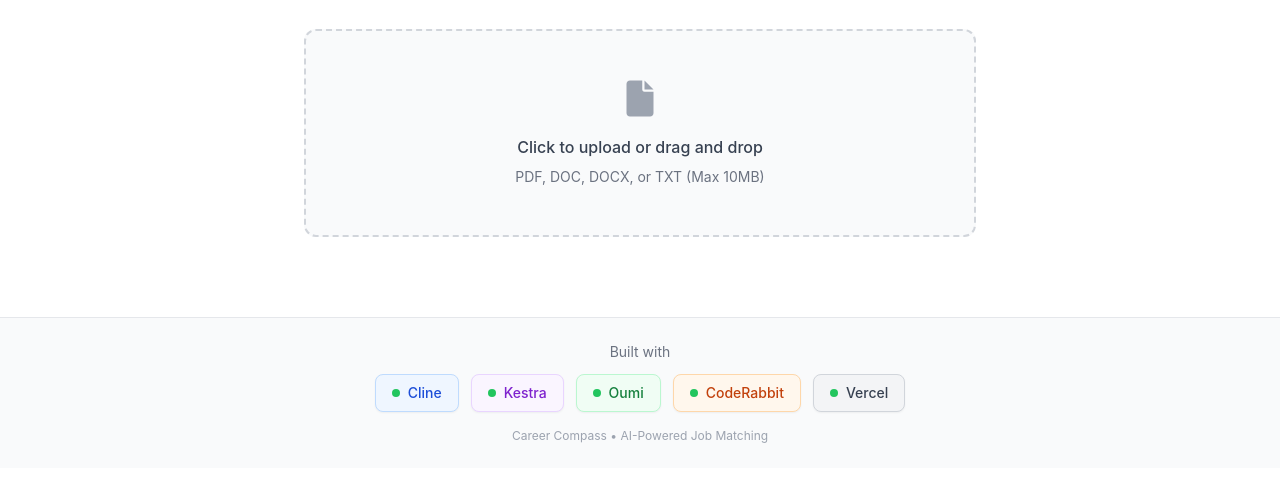
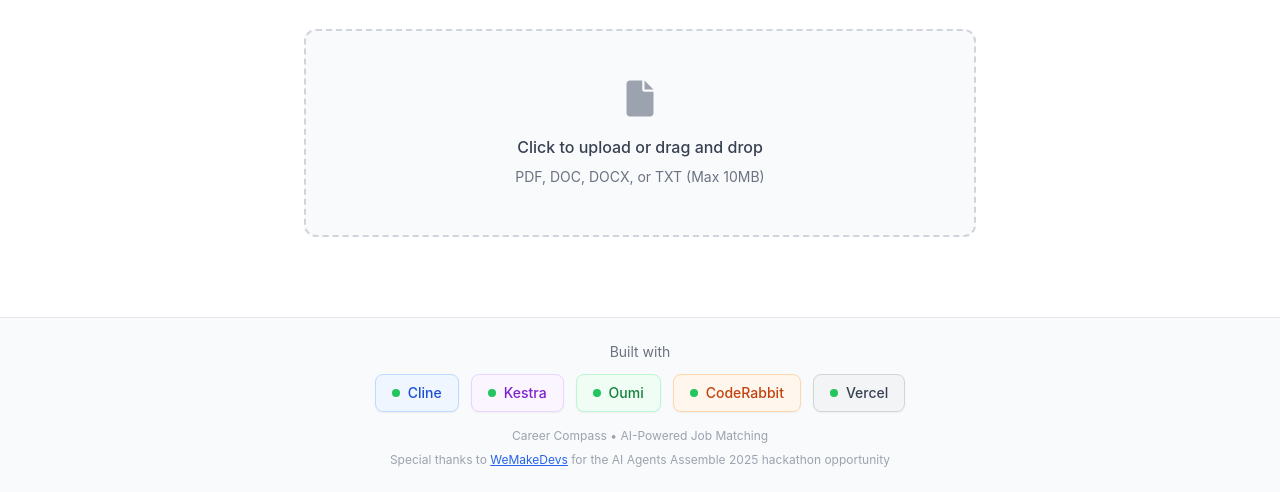
Before and after one commit to devrangoonwala/career-compass, a website: page index.html in a window 1280 px wide. Shown: the part 352-844 px from the top of the page. Before the commit the page ends 820 px from the top, so only its background shows below. Drawn offline with nearby package versions, Linux system fonts and the light colour scheme; no server answers.

Commit message:
docs: Update hackathon year to 2025 and add WeMakeDevs special thanks
- Updated AI Agents Assemble from 2024 to 2025
- Added special thanks to WeMakeDevs in README.md Acknowledgments
- Added WeMakeDevs footer link in index.html

```diff
--- a/index.html
+++ b/index.html
@@ -102,6 +102,9 @@
                     </div>
                 </div>
                 <p class="text-center text-xs text-gray-400 mt-4">Career Compass • AI-Powered Job Matching</p>
+                <p class="text-center text-xs text-gray-400 mt-2">
+                    Special thanks to <a href="https://wemakedevs.org" target="_blank" class="text-blue-600 hover:text-blue-700 underline">WeMakeDevs</a> for the AI Agents Assemble 2025 hackathon opportunity
+                </p>
             </div>
         </footer>
     </div>
```
Also changed, not shown: README.md.
